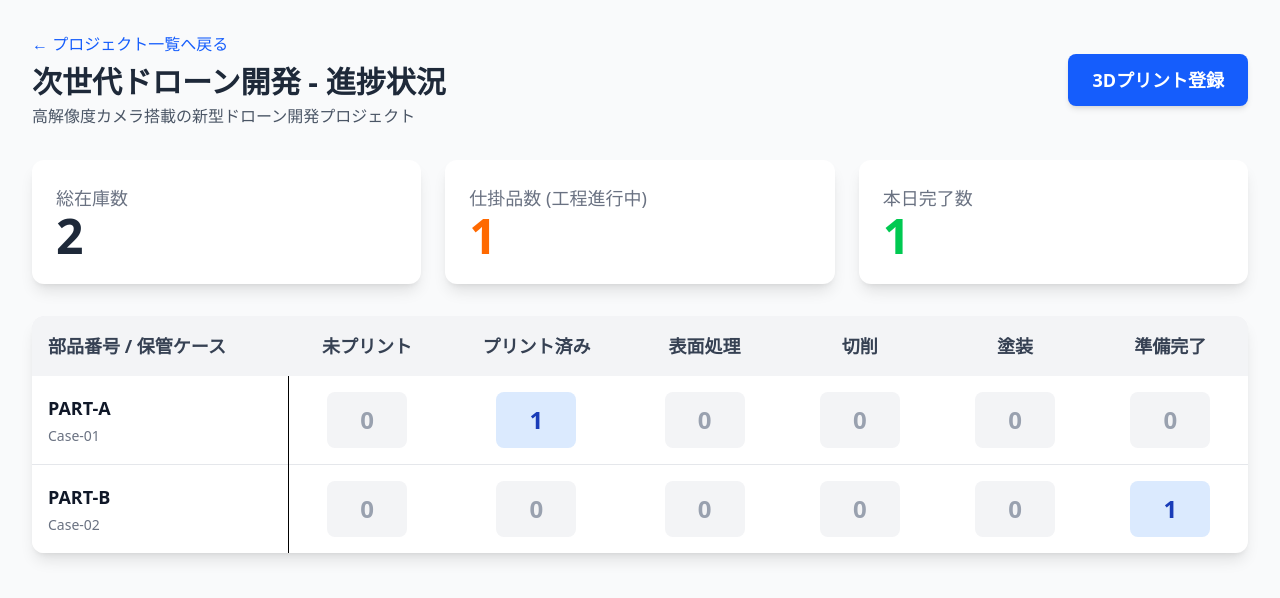
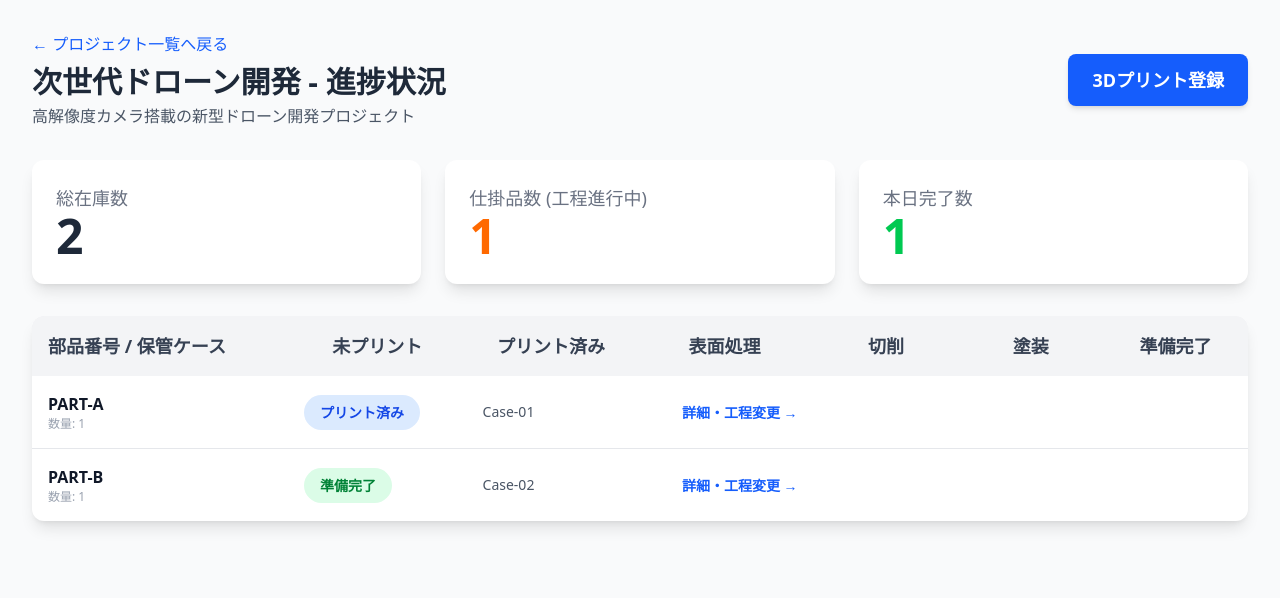
Before and after one commit to Yaeshio/SN-923, a Next.js app: page /project/1 in a window 1280 px wide. Shown: the top 598 px of the page. Built offline with nearby package versions, Linux system fonts and the light colour scheme.

Commit message:
部品一覧のUIを工程別の個数から現在の工程に変更

```diff
--- a/app/project/[id]/page.tsx
+++ b/app/project/[id]/page.tsx
@@ -83,45 +83,40 @@ export default async function ProjectDetailPage({ params }: PageProps) {
                         </tr>
                     </thead>
                     <tbody className="divide-y divide-gray-200">
-                        {progressData.length === 0 ? (
-                            <tr>
-                                <td colSpan={PROCESSES.length + 1} className="p-8 text-center text-gray-500">
-                                    このプロジェクトに登録されている部品はありません。
-                                </td>
-                            </tr>
-                        ) : (
-                            progressData.map(data => (
-                                <tr key={data.part_number} className="hover:bg-gray-50">
-                                    <td className="p-4 sticky left-0 bg-white hover:bg-gray-50 z-10 border-r">
-                                        <div className="font-bold text-lg text-gray-900">{data.part_number}</div>
-                                        <div className="text-sm text-gray-500 mt-1">
-                                            {data.storage_cases.join(', ')}
-                                        </div>
+                        {progressData.map(data => {
+                            const processInfo = PROCESSES.find(p => p.key === data.current_process);
+
+                            return (
+                                <tr key={data.id} className="hover:bg-gray-50 transition-colors">
+                                    <td className="p-4">
+                                        <div className="font-bold text-gray-900">{data.part_number}</div>
+                                        <div className="text-xs text-gray-400">数量: {data.count}</div>
                                     </td>
-                                    {PROCESSES.map(proc => {
-                                        const count = data.counts[proc.key];
-                                        const part = parts.find(p => p.part_number === data.part_number);
-                                        const linkHref = part ? `/item/${part.id}?process=${proc.key}` : '#';
 
-                                        return (
-                                            <td key={proc.key} className="p-4 text-center">
-                                                <Link href={linkHref}>
-                                                    <div
-                                                        className={`
-                              text-2xl font-bold rounded-lg w-20 h-14 flex items-center justify-center mx-auto cursor-pointer
-                              transition-all duration-200 transform hover:scale-110 hover:shadow-lg
-                              ${count > 0 ? 'bg-blue-100 text-blue-800' : 'bg-gray-100 text-gray-400'}
-                            `}
-                                                    >
-                                                        {count}
-                                                    </div>
-                                                </Link>
-                                            </td>
-                                        );
-                                    })}
+                                    <td className="p-4">
+                                        {/* 工程をバッジ形式で表示。色は工程に応じて変更可能 */}
+                                        <span className={`
+            px-4 py-2 rounded-full font-bold text-sm
+            ${data.current_process === 'READY' ? 'bg-green-100 text-green-700' : 'bg-blue-100 text-blue-700'}
+          `}>
+                                            {processInfo?.name || data.current_process}
+                                        </span>
+                                    </td>
+
+                                    <td className="p-4 text-sm text-gray-600">
+                                        {data.storage_cases.join(', ') || '-'}
+                                    </td>
+
+                                    <td className="p-4 text-right">
+                                        <Link href={`/item/${data.id}`}>
+                                            <button className="text-blue-600 hover:text-blue-800 font-semibold text-sm">
+                                                詳細・工程変更 →
+                                            </button>
+                                        </Link>
+                                    </td>
                                 </tr>
-                            ))
-                        )}
+                            );
+                        })}
                     </tbody>
                 </table>
             </div>
--- a/app/utils.ts
+++ b/app/utils.ts
@@ -1,32 +1,28 @@
+// app/utils.ts
 import { Part, PartItem, ProgressData, Process } from './types';
+import { PROCESSES } from './constants';
 
-export const aggregateProgress = (parts: Part[], partItems: PartItem[]): ProgressData[] => {
-  const progressMap = new Map<string, { storage_cases: Set<string>; counts: Record<Process, number> }>();
+export const aggregateProgress = (parts: Part[], partItems: PartItem[]): any[] => {
+  return parts.map(part => {
+    const items = partItems.filter(item => item.part_id === part.id);
 
-  parts.forEach(part => {
-    progressMap.set(part.part_number, {
-      storage_cases: new Set(),
-      counts: {
-        UNPRINTED: 0, PRINTED: 0, SURFACE_TREATMENT: 0,
-        CUTTING: 0, PAINTING: 0, READY: 0,
-      },
-    });
+    // この部品の中で最も「進んでいない」工程を現在の工程とする
+    // (全て完了していれば READY となる)
+    const processOrder = PROCESSES.map(p => p.key);
+    const currentProcess = items.length > 0
+      ? items.reduce((earliest, item) => {
+        return processOrder.indexOf(item.current_process) < processOrder.indexOf(earliest)
+          ? item.current_process
+          : earliest;
+      }, 'READY' as Process)
+      : 'UNPRINTED';
+
+    return {
+      id: part.id,
+      part_number: part.part_number,
+      current_process: currentProcess,
+      storage_cases: Array.from(new Set(items.map(i => i.storage_case))),
+      count: items.length
+    };
   });
-
-  partItems.forEach(item => {
-    const part = parts.find(p => p.id === item.part_id);
-    if (part) {
-      const currentData = progressMap.get(part.part_number);
-      if (currentData) {
-        currentData.counts[item.current_process]++;
-        currentData.storage_cases.add(item.storage_case);
-      }
-    }
-  });
-
-  return Array.from(progressMap.entries()).map(([part_number, data]) => ({
-    part_number,
-    storage_cases: Array.from(data.storage_cases).sort(),
-    counts: data.counts,
-  }));
 };
```
Also changed, not shown: 1 other file (tests, documents, lock files or other folders).
